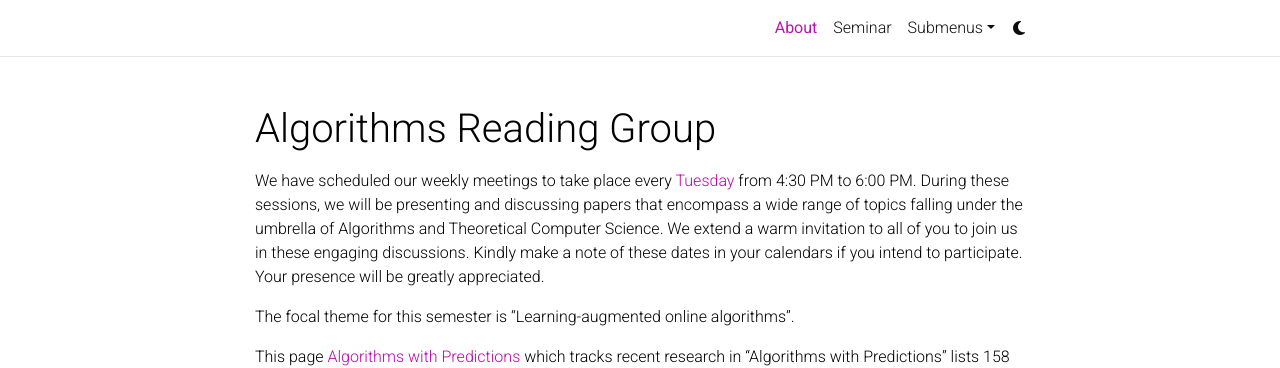
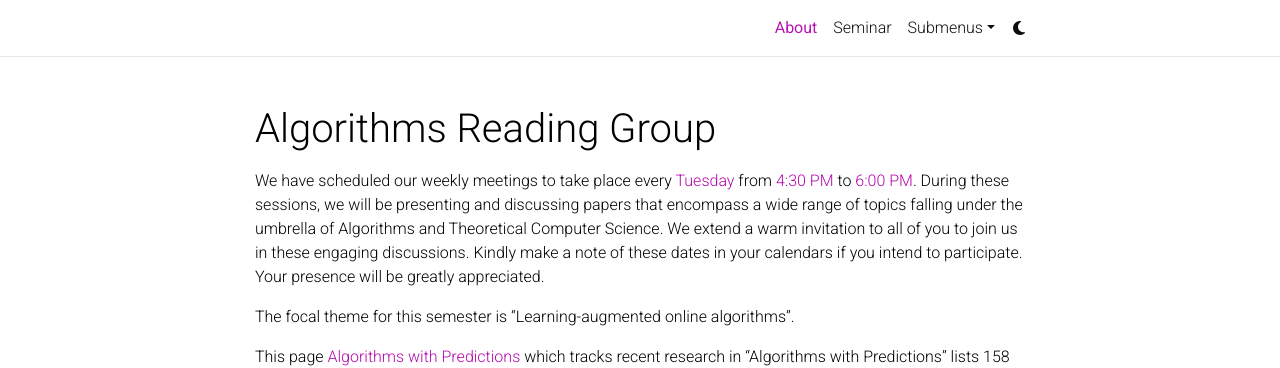
Before and after one commit to ARGatUIOWA/ARGatUIOWA.github.io, a Jekyll site: the page built from _pages/about.md, in a window 1280 px wide. Shown: the top 368 px of the page. Built offline with Jekyll 4.4.1, drawn with Linux system fonts in a browser that asks for light colours; comment, search, counter and statistics services are not loaded; a style sheet for code colours, icons or effects is not loaded.

Commit message:
update about

```diff
--- a/_pages/about.md
+++ b/_pages/about.md
@@ -13,7 +13,7 @@
 social: false  # includes social icons at the bottom of the page
 ---
 
-We have scheduled our weekly meetings to take place every <span style='color:#B509AC'>Tuesday</span> from 4:30 PM to 6:00 PM. During these sessions, we will be presenting and discussing papers that encompass a wide range of topics falling under the umbrella of Algorithms and Theoretical Computer Science. We extend a warm invitation to all of you to join us in these engaging discussions. Kindly make a note of these dates in your calendars if you intend to participate. Your presence will be greatly appreciated.
+We have scheduled our weekly meetings to take place every <span style='color:#B509AC'>Tuesday</span> from <span style='color:#B509AC'>4:30 PM</span> to <span style='color:#B509AC'>6:00 PM</span>. During these sessions, we will be presenting and discussing papers that encompass a wide range of topics falling under the umbrella of Algorithms and Theoretical Computer Science. We extend a warm invitation to all of you to join us in these engaging discussions. Kindly make a note of these dates in your calendars if you intend to participate. Your presence will be greatly appreciated.
 
 The focal theme for this semester is "Learning-augmented online algorithms".
 
```
